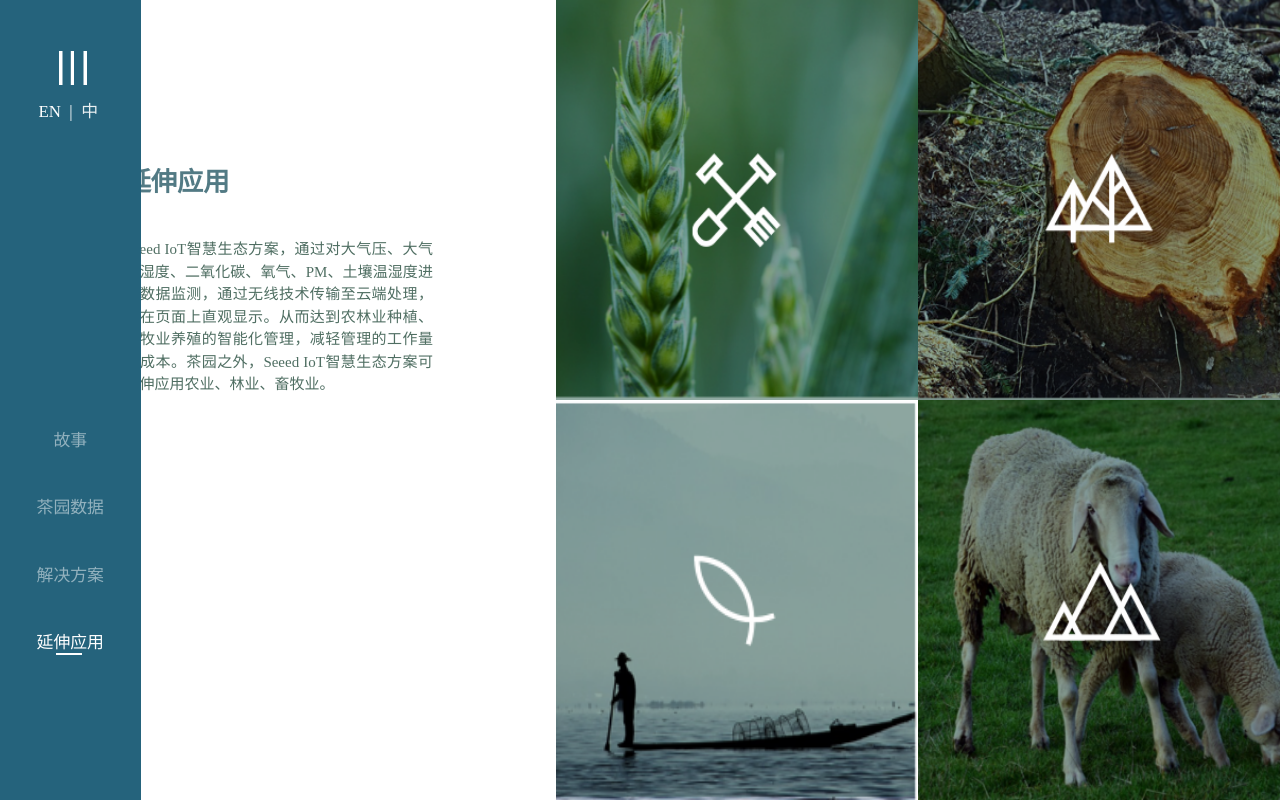
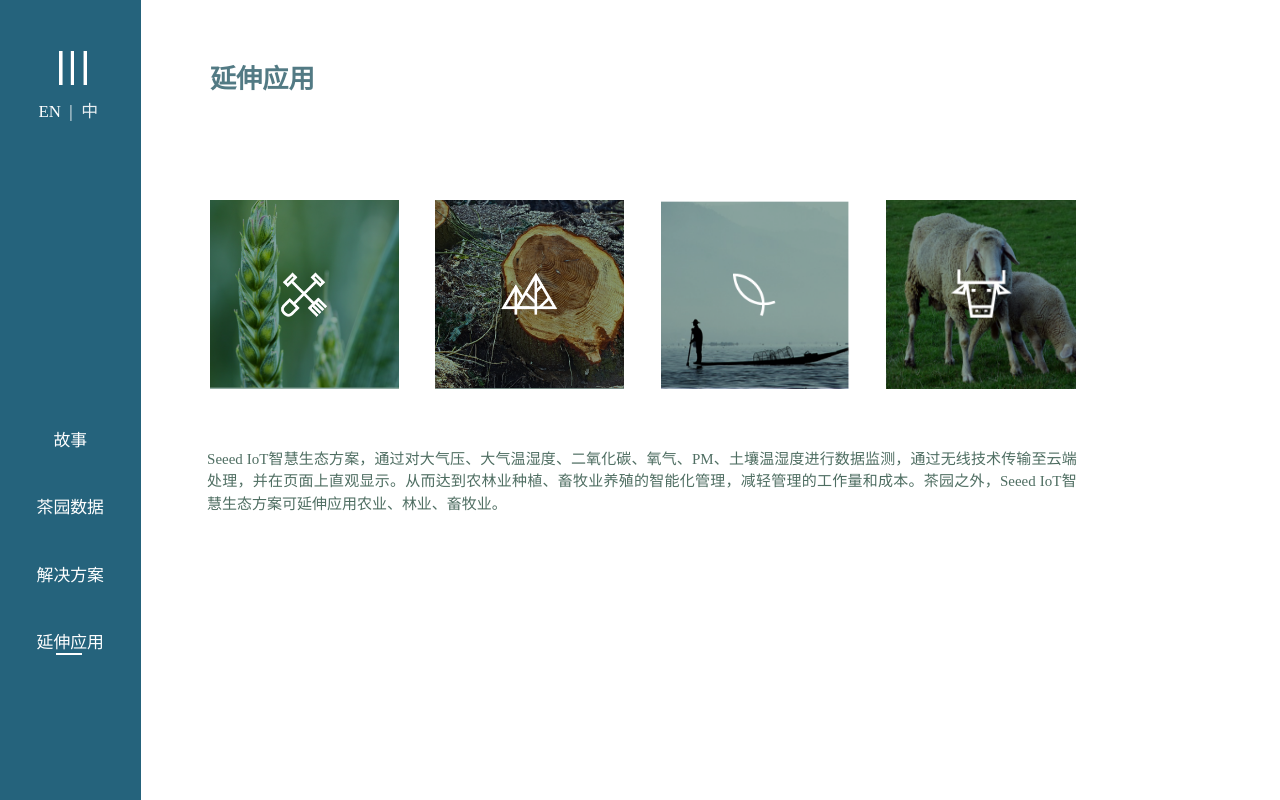
Before and after one commit to ToddZh/iotea, a Flask app: page / in a window 1280 px wide, after a click on "延伸应用". Run offline with Flask 2, Linux system fonts and the light colour scheme; data that the repository does not hold is empty; some libraries are stand-ins or nearby versions.

Commit message:
更改pc界面

```diff
--- a/static/css/desktop.css
+++ b/static/css/desktop.css
@@ -585,8 +586,8 @@ a:visited {
 }
 .aba {
 	position: absolute;
-	top:1.74rem;
-	left: 1.33rem;
+	top:0.64rem;
+	left: 2.24rem;
 	opacity: 0.9;
 	font-weight: 600;
 	font-family: PingFangHK-Semibold;
@@ -596,21 +597,40 @@ a:visited {
 	text-align: left;
 }
 #appimg {
-	position: absolute;
-	top:0;
-	left: 5.93rem;
-	width:7.74rem;
-	height: 100%;
+	position: relative;
 }
 #appimg img {
-	width: 3.87rem;
-	height:50%;
+	width: 2.02rem;
+	height: 2.02rem;
+}
+.appbox {
+	position: relative;
+}
+.pic11 {
+	position: absolute;
+	top:2.13rem;
+	left: 2.24rem;
+}
+.pic22 {
+	position: absolute;
+	top:2.13rem;
+	left: 4.64rem;
+}
+.pic33 {
+	position: absolute;
+	top:2.13rem;
+	left: 7.05rem;
+}
+.pic44 {
+	position: absolute;
+	top:2.13rem;
+	left: 9.46rem;
 }
 #article2 {
 	position: absolute;
-	top:2.54rem;
-	left: 1.33rem;
-	width: 3.29rem;
+	top:4.78rem;
+	left: 2.21rem;
+	width: 9.28rem;
 	font-family: PingFangHK-Medium;
 	font-size: 0.16rem;
 	color: #4F6E62;
@@ -618,12 +638,11 @@ a:visited {
 	text-align: justify;
 	}
 .bgblue{
-	background: rgba(37,99,124,1);
+	background: #25637C ;
 }
 .whitecolor {
 	color: #fff;
 }
 .greycolor {
 	color: #fff;
-	opacity: 0.5;
 }
--- a/static/js/2.js
+++ b/static/js/2.js
@@ -33,7 +33,7 @@ var year=date.getFullYear();
 var month=date.getMonth()+1;
 var day=date.getDate();
 // time1.innerHTML=year+'/'+month+'/'+day;
-var curMonthDays=new Date(year,month,0).getDate();
+var curMonthDays=new Date(year,month-1,0).getDate();
 var timee1=year+'/'+month+'/'+day;
 var timeee=year+'/'+month+'/'+(day-1);
 
@@ -196,6 +196,7 @@ window.onload = function(){
             green3:false,
             lw:true,
             s:0,
+            s1:0,
             a:a,
             b:b,
             c:c,
@@ -262,20 +263,26 @@ window.onload = function(){
                 }
                 if(this.s==1){
                 this.story=true;
+                this.bar=false;
+                this.s1=1;
                 }
                 if(this.s==2){
+                this.s1=2;
                 this.data=true;
                 this.data1=true;
                 }
                 if(this.s==3){
+                this.s1=3;
                 this.data=true;
                 this.data2=true;
                 }
                 if(this.s==4){
+                this.s1=4;
                 this.solution=true;
                 }
                 if(this.s==5){
                 this.app=true;
+                this.s1=5;
                 }
         }
             if(delta<0 &&this.s<6&&this.s>0){
@@ -287,7 +294,8 @@ window.onload = function(){
                  this.data2=false;
                  this.solution=false;
                  this.app=false;
-                this.s--;
+                this.s1--;
+                this.s=this.s1;
                 if(this.s==0){
                 this.lw=true;
                 }
@@ -329,6 +337,8 @@ window.onload = function(){
               	this.data=false;
               	this.solution=false;
               	this.app=false;
+              	this.s=0;
+              	this.s1=2;
               },
               dataclick:function(){
               	this.lw=false;
@@ -338,6 +348,8 @@ window.onload = function(){
               	this.data2=false;
               	this.solution=false;
               	this.app=false;
+              	this.s=1;
+              	this.s1=3;
               },
               data1click:function(){
               	this.lw=false;
@@ -347,6 +359,8 @@ window.onload = function(){
               	this.data2=false;
               	this.solution=false;
               	this.app=false;
+              	this.s=1;
+              	this.s1=3;
               },
               data2click:function(){
               	this.lw=false;
@@ -356,6 +370,8 @@ window.onload = function(){
               	this.data1=false;
               	this.solution=false;
               	this.app=false;
+              	this.s=2;
+              	this.s1=4;
               },
               solutionclick:function(){
               	this.lw=false;
@@ -363,6 +379,8 @@ window.onload = function(){
               	this.data=false;
               	this.solution=true;
               	this.app=false;
+              	this.s=3;
+              	this.s1=5;
               },
               appclick:function(){
               	this.lw=false;
@@ -370,6 +388,8 @@ window.onload = function(){
               	this.data=false;
               	this.solution=false;
               	this.app=true;
+              	this.s=4;
+              	this.s1=6;
               },
             sl1clik:function(){
                 this.box3a=true;
@@ -422,15 +442,22 @@ window.onload = function(){
                 this.box33a=false;
                 this.box333a=true;
                 if(day == 1){
+                	if(month==3){
+                    var dayy1=curMonthDays;
+                    var monthh1=month-1;
+                    var monthh=month-2;
+                    var dayy=curMonthDays+2;
+                	}else{
                     var dayy1=curMonthDays;
                     var monthh1=month-1;
                     var monthh=month-1;
-                    var dayy=curMonthDays-(31-day);
+                    var dayy=curMonthDays-29;
+                	}
                 }else{
                     dayy1=day-1;
                     monthh1=month;
                     monthh=month-1;
-                    dayy=curMonthDays-(31-day);
+                    dayy=curMonthDays-(30-day);
                 }
                 this.green1=false;
                 this.green2=false;
--- a/templates/index1.html
+++ b/templates/index1.html
@@ -18,10 +18,7 @@ document.write('<script type="text/javascript" >!function(e,t){function n(){var
     </script>
     <link media="(min-width:800px)" style="text:css" rel="stylesheet" href="../static/css/desktop.css">
     <link media="(max-width:800px)" style="text:css" rel="stylesheet" href="../static/css/mobile.css">
-    <script src="https://cdn.jsdelivr.net/npm/jquery/dist/jquery.min.js"type="text/javascript"></script>
-	<script src="https://cdn.bootcss.com/echarts/4.0.4/echarts.js"></script>
     <script src="https://cdnjs.cloudflare.com/ajax/libs/vue/2.1.4/vue.js"></script>
-
     <title>lotea</title>
 </head>
 <body>
@@ -229,7 +226,7 @@ document.write('<script type="text/javascript" >!function(e,t){function n(){var
                                 <div class="aba" v-html="msg.w55"></div>
 
                                 <div id="box4">
-                                    <div id="appimg"><img class="pic1" src="../static/img/Group 6.png"><img src="../static/img/Group 7.png"> <img class="pic1" src="../static/img/Group 18.png"><img src="../static/img/Group 12.png"></div>
+                                    <div id="appimg"><img class="pic1" src="../static/img/Group 6.png"><img src="../static/img/Group 7.png"> <img class="pic1" src="../static/img/Group 18.png"><img src="../static/img/Group 20 Copy.png"></div>
                                     <div id="article2" v-html="msg.article2">
                                     </div>
                                 </div>
@@ -439,16 +436,15 @@ document.write('<script type="text/javascript" >!function(e,t){function n(){var
                                 </div>
                                <div id="solutionimg"><img id="solimg" :src="msg.src"></div>
                             </div>
-                            <div id="application1" v-show="app" class="page">
+                             <div id="application1" v-show="app" class="page">
                                 <div class="aba" v-html="msg.w55"></div>
                                 <div id="article2" v-html="msg.article2"></div>
-                                    <div id="appimg"><img class="pic1" src="../static/img/Group 6.png"><img class="pic1" src="../static/img/Group 7.png"> <img class="pic1" src="../static/img/Group 18.png"><img src="../static/img/Group 12.png"></div>
+                                <div id="appimg"><img class="pic11" src="../static/img/Group 6.png"><img class="pic22" src="../static/img/Group 7.png"> <img class="pic33" src="../static/img/Group 18.png"><img class="pic44" src="../static/img/Group 20 Copy.png"></div>
                             </div>
         </div>
         </div>
         </div>
     <script src="https://cdn.jsdelivr.net/npm/jquery/dist/jquery.min.js" type="text/javascript"></script>
-{#    <script src="https://cdn.bootcss.com/echarts/4.0.4/echarts.js"></script>#}
     <script src="../static/js/echarts.min.js"></script>
     <script type="text/javascript">
         if (window.innerWidth <800) {
```
Also changed, not shown: other parts of static/css/desktop.css (+17 -16 lines), static/img/Group 20 Copy.png (added). Lines whose indentation alone changed are shown as unchanged.
